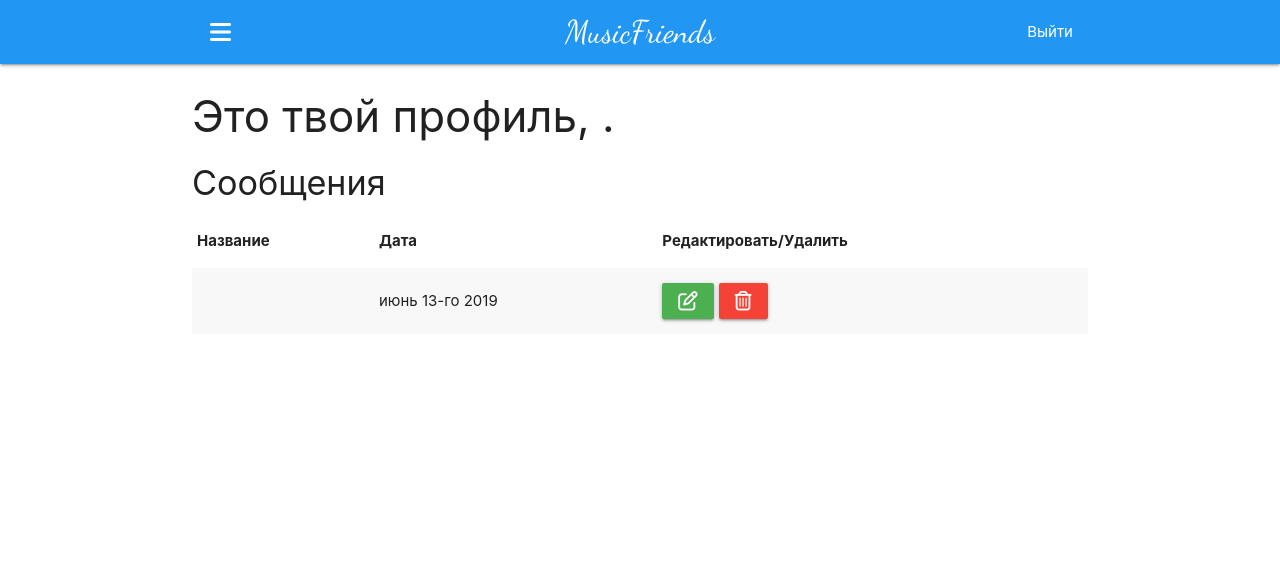
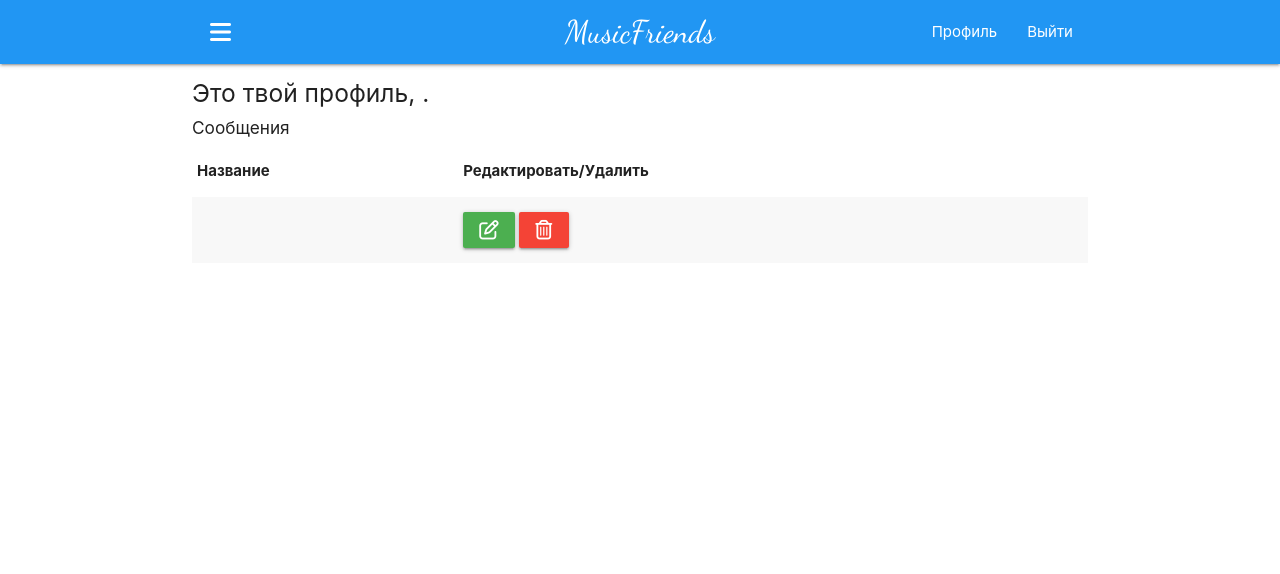
Before and after one commit to ilyaUsoltsev/musicFriendsSSR, a Node server app: page /profile in a window 1280 px wide. Shown: the top 574 px of the page. Run offline with Node 20, Linux system fonts and the light colour scheme; a user stored in the database is signed in; tables that the repository leaves empty hold one stand-in row (values such as "Sample post"); some libraries are stand-ins or nearby versions.

Commit message:
init commit

```diff
--- a/public/css/style.css
+++ b/public/css/style.css
@@ -3,6 +3,10 @@ body {
     min-height: 100vh;
     flex-direction: column;
   }
+
+footer {
+  margin-top: 10px;
+}
 
   main {
     flex: 1 0 auto;
--- a/views/index/profile.handlebars
+++ b/views/index/profile.handlebars
@@ -1,11 +1,10 @@
-<h3>Это твой профиль, {{user.first_name}}.</h3>
-<h4>Сообщения</h4>
+<h5>Это твой профиль, {{user.first_name}}.</h5>
+<h6>Сообщения</h6>
 {{#if posts}}
     <table class="striped">
         <thead>
             <tr>
                 <th>Название</th>
-                <th>Дата</th>
                 <th>Редактировать/Удалить</th>
             </tr>
         </thead>
@@ -14,9 +13,6 @@
             <tr>
                 <td >
                     <a href="/posts/show/{{id}}">{{title}}</a>
-                </td>
-                <td>
-                    {{formatDate date 'MMMM Do YYYY'}}
                 </td>
                 <td>
                     <a href="/posts/edit/{{id}}" class="btn green"><i class="far fa-edit"></i></a>
--- a/views/partials/_footer.handlebars
+++ b/views/partials/_footer.handlebars
@@ -1,4 +1,4 @@
-<footer class=" blue">
+<footer class="footer blue">
           <div class="footer-copyright blue">
             <div class="container blue center">
             <p class="white">
--- a/views/partials/_header.handlebars
+++ b/views/partials/_header.handlebars
@@ -6,6 +6,7 @@
             <!-- RIGHT NAV -->
             <ul class="right hide-on-small-and-down">
                 {{#if user}}
+                    <li><a href="/profile">Профиль</a></li>
                     <li><a href="/auth/logout">Выйти</a></li>
                 {{else}}
                     <li><a href="/auth/vkontakte">Войти</a></li>
--- a/views/posts/add.handlebars
+++ b/views/posts/add.handlebars
@@ -1,4 +1,4 @@
-<h4>Добавить запись</h4>
+<h5>Добавить запись</h5>
 <div class="row">
     <form action="/posts" method="post" class="col s12">
         <div class="row">
--- a/views/posts/edit.handlebars
+++ b/views/posts/edit.handlebars
@@ -1,4 +1,4 @@
-<h1>Редактировать запись</h1>
+<h5>Редактировать запись</h5>
 <div class="row">
     <form action="/posts/{{post.id}}?_method=PUT" method="post" class="col s12">
     <input type="hidden" name="_method" value="PUT">
--- a/views/posts/show.handlebars
+++ b/views/posts/show.handlebars
@@ -1,5 +1,5 @@
 <div class="row">
-    <h5 class="center">{{post.title}}</h5>
+    <h4 class="center">{{post.title}}</h4>
     <div class="col s12 m3">
         <a href="https://vk.com/id{{post.user.vkontakteId}}" style="display:block">
         <div class="card center-align">
@@ -16,7 +16,7 @@
     <div class="col s12 m9">
         <div class="card story">
             <div class="card-content">
-                <span class="card-title">
+                <span class="small card-title">
                     {{formatDate post.date 'MMMM Do YYYY'}}
                 </span>
                 {{{post.description}}}
@@ -50,6 +50,7 @@
                         <img src={{commentUser.photo}} alt="">
                         {{commentUser.first_name}} {{commentUser.last_name}}
                 </div>
+                <a class="btn-floating right waves-effect waves-light red"><i class="fa fa-trash"></i></a>
                 <p>{{commentBody}}</p>
                 <br>
                 <small>{{formatDate commentDate 'MMMM Do YYYY'}}</small>
```
